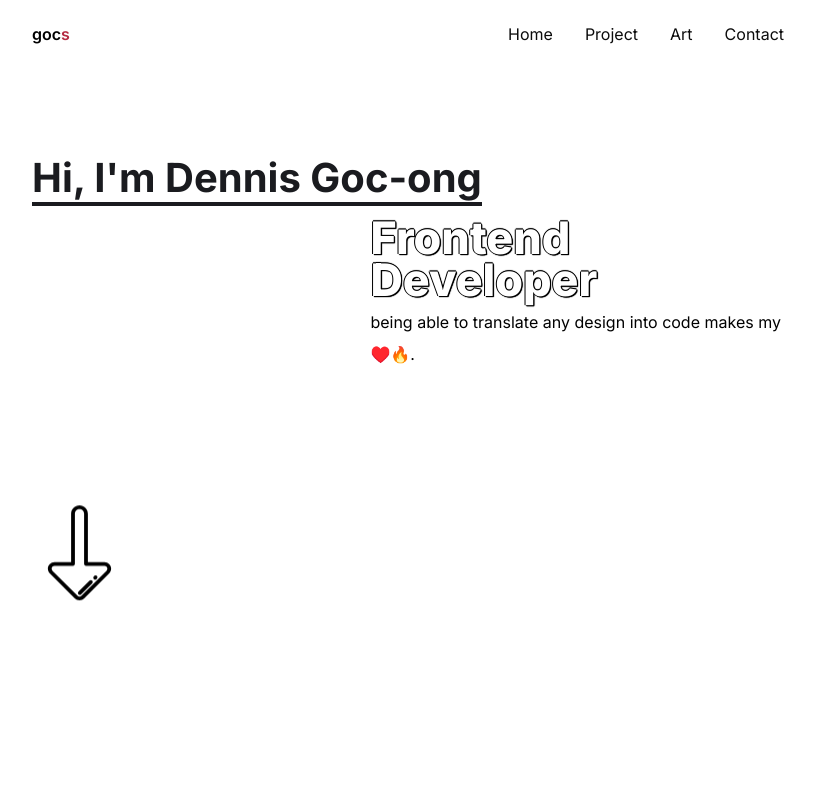
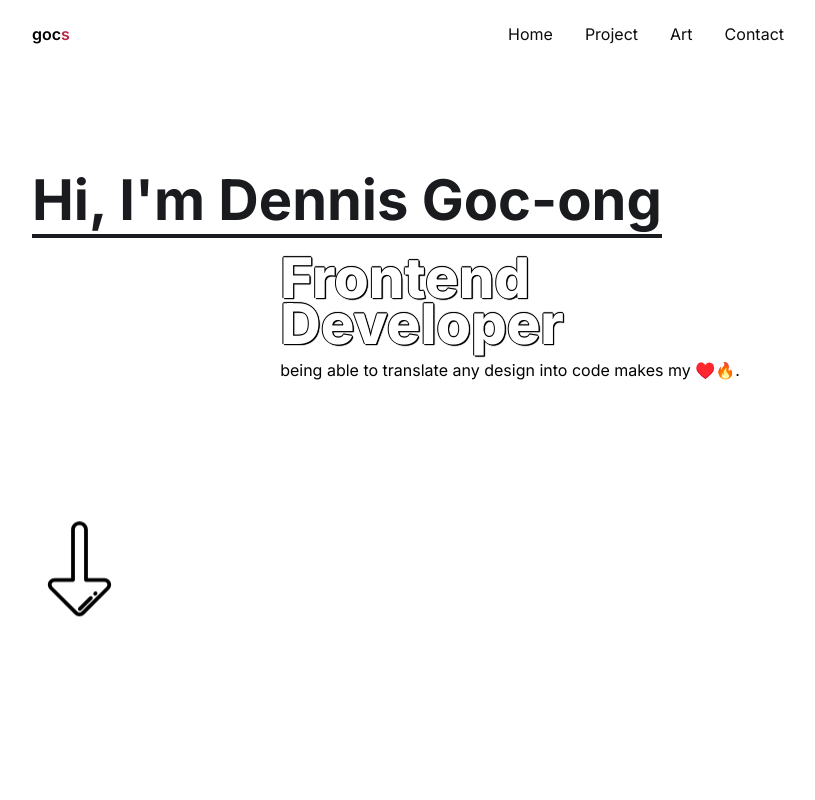
Before and after one commit to m-dennisgocong/gocs, a React (Vite) app: page / in a window 1280 px wide. Shown: the top 800 px of the page, without its empty margins (232-1047 px from the left). Built offline with nearby package versions, Linux system fonts and the light colour scheme.

Commit message:
update: increase font-size on large screen

```diff
--- a/src/styles/Hero.scss
+++ b/src/styles/Hero.scss
@@ -7,7 +7,7 @@
     align-items: center;
 
     h1{
-        padding-top: 2.5em;
+        padding-top: 4em;
         font-size: 2rem;
         // font-family: 'Space Grotesk', sans-serif;
         margin-bottom: .3em;
@@ -21,7 +21,7 @@
         text-align: center;
         margin-top: 0;
         // margin-left: 35%;
-        margin-bottom: 60%;
+        margin-bottom: 50%;
         span#rule{
             font-size: 2rem;
             font-weight: 800;
@@ -92,11 +92,16 @@
 }
 @media (min-width: 1280px) {
     #Hero{
-        margin-top: 2.5em;
+        margin-top: 1.5em;
+        h1{
+            font-size: 3.5rem;
+        }
         p{
-
-            margin-left: 45%;
+            margin-left: 33%;
             margin-bottom: 18%;
+            span#rule{
+                font-size: 3.5rem;
+            }
         }
     }
 
```
